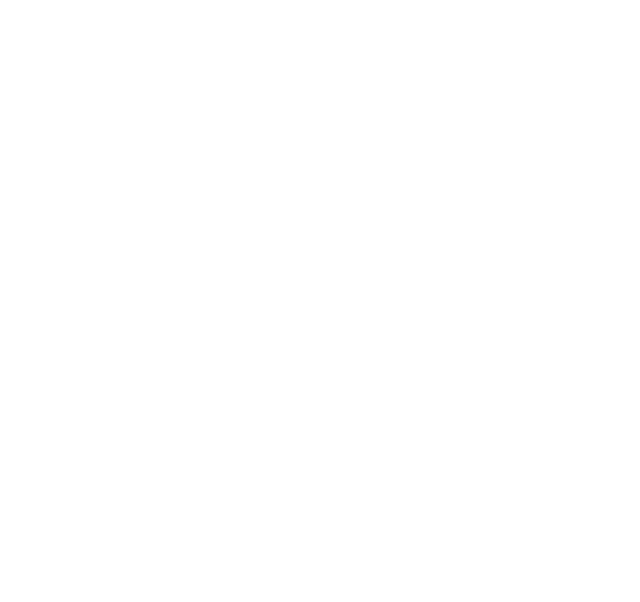
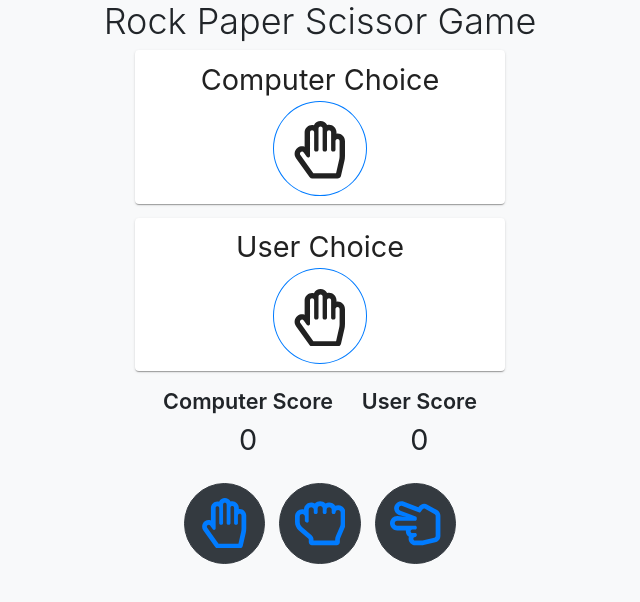
Before and after one commit to Areebuddin6/react-with-firebase-rock-paper-scissor-game, a React (Vite) app: page /game-dev in a window 1280 px wide. Before the commit this address had no page. Shown: the top 602 px of the page, without its empty margins (320-960 px from the left). Built offline with nearby package versions, Linux system fonts and the light colour scheme.

Commit message:
Fixed some rendering stuff

```diff
--- a/src/App.jsx
+++ b/src/App.jsx
@@ -25,6 +25,7 @@
 					/>
 					<Route exact path="/signup" element={<SignUp />} />
 					<Route exact path="/forgot-password" element={<ForgotPassword />} />
+					<Route exact path="/game-dev" element={<Game />} />
 				</Routes>
 			</Router>
 		</div>
--- a/src/components/ChoiceSelection.jsx
+++ b/src/components/ChoiceSelection.jsx
@@ -1,4 +1,4 @@
-import React, { useContext } from "react";
+import React, { useContext, useState } from "react";
 import {
 	FaRegHandPaper,
 	FaRegHandRock,
@@ -7,6 +7,8 @@
 import findWinner, { generateRandomNumber } from "./functions";
 import { Context } from "./GameContext";
 import "./choiceSelection.css";
+import { useEffect } from "react";
+import { prodErrorMap } from "firebase/auth";
 
 export const icons = [
 	<FaRegHandPaper />,
@@ -22,18 +24,52 @@
 		setComputerScore,
 		randomNumber,
 		setRandomNumber,
+		userInputNumber,
 		setUserInputNumber,
+		setMessage,
 	} = useContext(Context);
+	const [matchesPlayed, setMatchesPlayed] = useState(0);
 
+	function updateStateSync(setFunc, value = 1, replace = false) {
+		return new Promise((resolve, reject) => {
+			setFunc((prev) => {
+				if (replace) prev = value;
+				else prev += value;
+				console.log(prev);
+				resolve(prev);
+				return prev;
+			});
+		});
+	}
 	function handleClick(userInput) {
-		const computerChoice = generateRandomNumber();
-		setRandomNumber(computerChoice);
+		setMatchesPlayed(matchesPlayed + 1);
+		// console.log("matches played before updating: ", matchesPlayed);
+		// updateStateSync(setMatchesPlayed)
+		// 	.then((prev) => console.log("matches played returned : ", prev))
+		// 	.then(() => console.log("mathces played: ", matchesPlayed));
 		setUserInputNumber(userInput);
-		console.log("computer choice", computerChoice);
-		setResult(findWinner(userInput, computerChoice));
-		if (result === "win") setUserScore((prevScore) => prevScore + 1);
-		if (result === "lose") setComputerScore((prevScore) => prevScore + 1);
+		setRandomNumber(generateRandomNumber());
 	}
+
+	useEffect(() => {
+		console.log("computer choice", randomNumber);
+		console.log("matchesPlayed", matchesPlayed);
+		setResult(findWinner(userInputNumber, randomNumber));
+	}, [matchesPlayed]);
+
+	useEffect(() => {
+		console.log(result);
+		if (result === "win") {
+			setUserScore((prevScore) => prevScore + 1);
+			setMessage("win");
+		}
+		if (result === "lose") {
+			setComputerScore((prevScore) => prevScore + 1);
+			setMessage("lose");
+		}
+		if (result === "draw") setMessage("draw");
+		if (result !== "") setResult("");
+	}, [result]);
 	return (
 		<div className="d-flex flex-row justify-content-center mt-3">
 			{Array(3)
--- a/src/components/GameContext.jsx
+++ b/src/components/GameContext.jsx
@@ -12,6 +12,7 @@
 	const [username, setUsername] = useState("");
 	const [email, setEmail] = useState("");
 	const [password, setPassword] = useState("");
+	const [message, setMessage] = useState("");
 	return (
 		<Context.Provider
 			value={{
@@ -35,6 +36,8 @@
 				setEmail,
 				password,
 				setPassword,
+				message,
+				setMessage,
 			}}
 		>
 			{props.children}
--- a/src/components/Score.jsx
+++ b/src/components/Score.jsx
@@ -4,7 +4,7 @@
 import "./score.css";
 
 const Score = () => {
-	const { result, computerScore, userScore } = useContext(Context);
+	const { result, computerScore, userScore, message } = useContext(Context);
 	return (
 		<div className="score">
 			<div className="d-flex flex-row justify-content-center">
@@ -36,7 +36,7 @@
 				className="score__message text-center display-4"
 				style={{ userSelect: "none" }}
 			>
-				{result && displayMessage(result)}
+				{message && displayMessage(message)}
 			</div>
 		</div>
 	);
--- a/src/components/functions.js
+++ b/src/components/functions.js
@@ -19,7 +19,11 @@
 	}
 }
 
-export const generateRandomNumber = () => Math.floor(Math.random() * 3);
+export const generateRandomNumber = () => {
+	const random = Math.floor(Math.random() * 3);
+	console.log("From function", random);
+	return random;
+};
 
 export const displayMessage = (result) =>
 	result === "draw" ? "Draw" : `You ${result}`;
```
